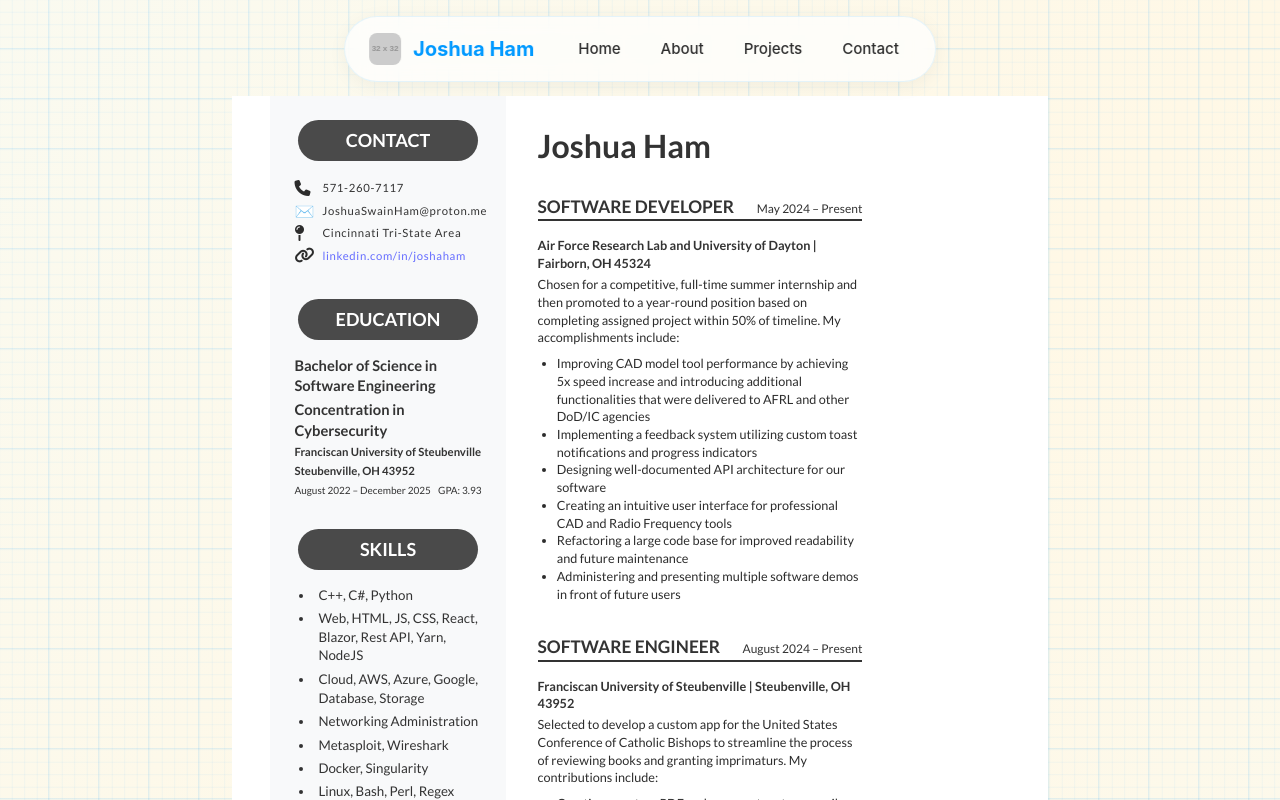
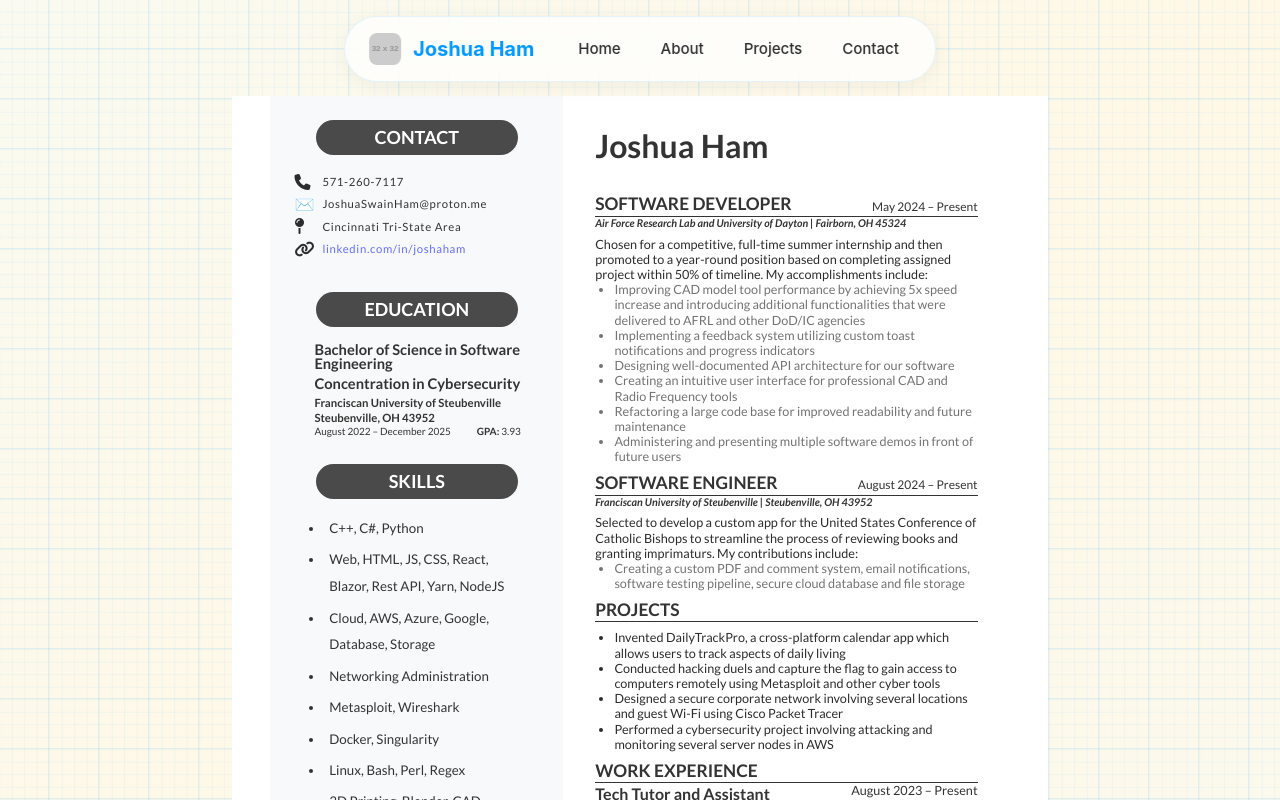
Before and after one commit to josh1244/website, a React (Vite) app: page /resume in a window 1280 px wide. Shown: the top 800 px of the page. Built offline with nearby package versions, Linux system fonts and the light colour scheme.

Commit message:
Resume work.

```diff
--- a/src/components/Resume/Resume.css
+++ b/src/components/Resume/Resume.css
@@ -1,15 +1,15 @@
-@import url("https://fonts.googleapis.com/css2?family=Lato:wght@300;400;700&display=swap");
+@import url("https://fonts.googleapis.com/css2?family=Lato:ital,wght@0,300;0,400;0,700;1,400;1,700&display=swap");
 
 .resume-container {
   width: 8.5in;
   min-height: 11in;
   margin: 0 auto;
-  padding: 0 0 0 0.4in;
+  padding: 0 0.4in 0 0.4in;
   background-color: white;
   font-family: "Lato", Arial, sans-serif;
   line-height: 1.4;
   display: grid;
-  grid-template-columns: 2.45in 4.05in;
+  grid-template-columns: 3.05in auto;
   gap: 0in;
 }
 
@@ -41,12 +41,16 @@
 /* Left column section headers */
 .left-column .section-header {
   background-color: #4a4a4a;
-  padding: 0.5rem 1rem;
+  padding: 0.3rem 1rem 0.7rem 1rem;
   margin: 0 auto 1rem;
   border-radius: 50px;
-  width: 180px;
+  width: 2.1in;
+  height: 0.36in;
   text-align: center;
   font-weight: bold;
+  display: flex;
+  align-items: flex-start;
+  justify-content: center;
 }
 
 .left-column .section-header h2 {
@@ -59,32 +63,36 @@
 
 /* Right column section headers */
 .right-column .section-header {
-  border-bottom: 2px solid #333;
-  margin: 1.5rem 0 1rem 0;
-  padding: 0;
+  border-bottom: 1px solid #333;
+  margin-top: 9.5px;
+  padding: 0 0 0.2rem 0;
   width: 100%;
   display: flex;
   justify-content: space-between;
-  align-items: baseline;
+  align-items: flex-end;
 }
 
 .right-column .section-header h2 {
   color: #333;
   margin: 0;
+  padding-bottom: 0;
   font-size: 13pt;
   font-weight: bold;
   text-transform: uppercase;
+  line-height: 1;
 }
 
 .right-column .section-header .date {
   position: static;
   font-weight: normal;
   font-size: 9pt;
+  line-height: 1;
 }
 
 .right-column .section p,
 .right-column .section li {
   font-size: 9.5pt;
+  line-height: 1.2;
 }
 
 .right-column .section ul {
@@ -141,9 +149,15 @@
   margin-bottom: 2rem;
 }
 
+.right-column .section {
+  margin-bottom: 0 !important;
+}
+
 .education-item {
   margin-bottom: 0.5rem;
   position: relative;
+  margin-left: 20px;
+  width: 2.15in;
 }
 
 .education-item h3 {
@@ -173,8 +187,9 @@
 /* Skills section */
 .skills-list {
   list-style-type: disc;
-  padding-left: 1.2rem;
   margin: 0.5rem 0;
+  margin-left: 30px;
+  width: 2.15in;
 }
 
 .skills-list li {
@@ -182,6 +197,7 @@
   font-size: 10pt;
   color: #333;
   padding-left: 0.3rem;
+  line-height: 2;
 }
 
 /* Experience sections */
@@ -198,11 +214,13 @@
 }
 
 .company {
-  margin: 0.2rem 0;
-  font-style: italic;
+  margin: 0;
+  font-style: italic !important;
   color: #333;
-  font-size: 7pt;
+  font-size: 8pt !important;
   font-weight: bold;
+  font-family: "Lato", Arial, sans-serif;
+  padding-bottom: 7px;
 }
 
 .experience-item ul {
--- a/src/components/Resume/Resume.tsx
+++ b/src/components/Resume/Resume.tsx
@@ -36,15 +36,26 @@ const Resume: React.FC = () => {
             <h2>EDUCATION</h2>
           </div>
           <div className="education-item">
-            <h3>Bachelor of Science in Software Engineering</h3>
-            <p className="concentration">Concentration in Cybersecurity</p>
-            <p className="university-info">
+            <h3 style={{ lineHeight: 1.0, paddingBottom: "1pt" }}>
+              Bachelor of Science in Software Engineering
+            </h3>
+            <p
+              style={{ lineHeight: 1.0, paddingBottom: "6pt" }}
+              className="concentration"
+            >
+              Concentration in Cybersecurity
+            </p>
+            <p style={{ lineHeight: 0.1 }} className="university-info">
               Franciscan University of Steubenville
             </p>
-            <p className="university-info">Steubenville, OH 43952</p>
-            <div className="education-date-gpa">
+            <p style={{ lineHeight: 1.9 }} className="university-info">
+              Steubenville, OH 43952
+            </p>
+            <div style={{ lineHeight: 0.1 }} className="education-date-gpa">
               <span>August 2022 – December 2025</span>
-              <span>GPA: 3.93</span>
+              <span>
+                <b>GPA:</b> 3.93
+              </span>
             </div>
           </div>
         </div>
@@ -86,7 +97,7 @@ const Resume: React.FC = () => {
             promoted to a year-round position based on completing assigned
             project within 50% of timeline. My accomplishments include:
           </p>
-          <ul>
+          <ul style={{ margin: 0, color: "#737373" }}>
             <li>
               Improving CAD model tool performance by achieving 5x speed
               increase and introducing additional functionalities that were
@@ -125,7 +136,7 @@ const Resume: React.FC = () => {
             Catholic Bishops to streamline the process of reviewing books and
             granting imprimaturs. My contributions include:
           </p>
-          <ul>
+          <ul style={{ margin: 0, color: "#737373" }}>
             <li>
               Creating a custom PDF and comment system, email notifications,
               software testing pipeline, secure cloud database and file storage
```
